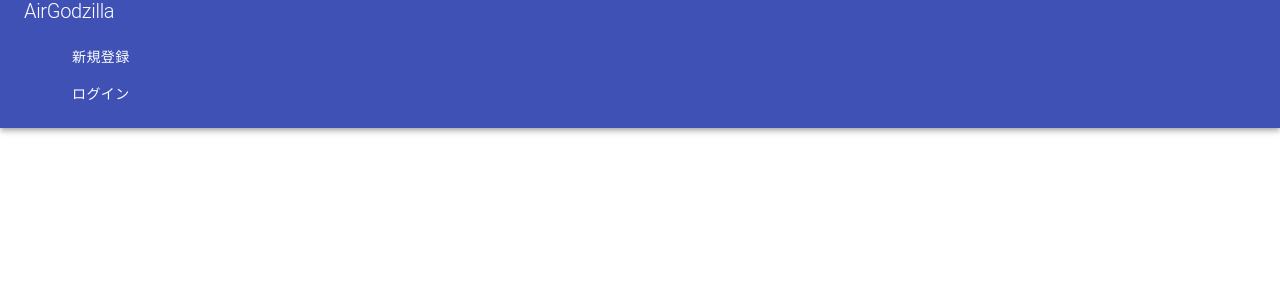
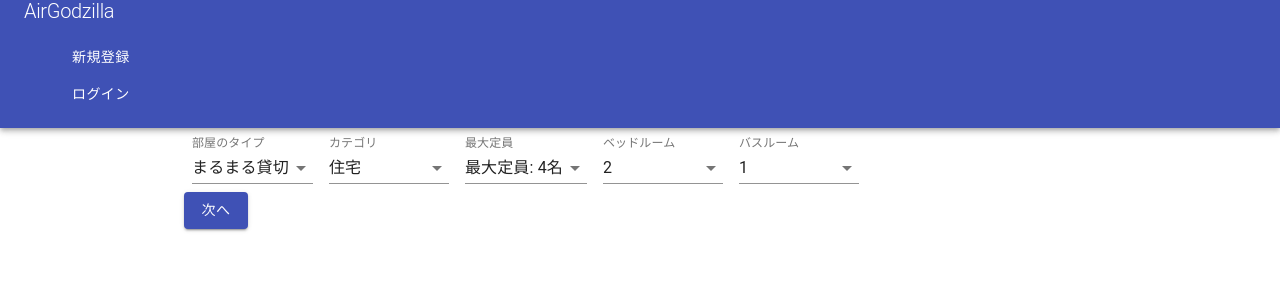
Before and after one commit to machamp0714/AirGodzilla, a React (Create React App) app in the folder front/: page /become-a-host in a window 1280 px wide. Shown: the top 300 px of the page. Built offline with nearby package versions, Linux system fonts and the light colour scheme; no server answers.

Commit message:
CreateRoom Componentを作成

```diff
--- a/front/src/App.js
+++ b/front/src/App.js
@@ -4,6 +4,7 @@ import Navbar from "./components/Layout/Navbar";
 import Signup from "./components/Auth/Signup";
 import Signin from "./components/Auth/Signin";
 import CreateRoom from "./containers/Rooms/CreateRoom";
+import RoomListingName from "./components/Rooms/RoomListingName";
 
 class App extends Component {
   componentDidMount() {
@@ -34,7 +35,11 @@ class App extends Component {
               <Signin login={actions.login} loggedInStatus={loggedInStatus} />
             )}
           />
-          <Route path="/rooms/new" component={CreateRoom} />
+          <Route path="/become-a-host/" component={CreateRoom} />
+          <Route
+            path="/become-a-host/listing-name"
+            component={RoomListingName}
+          />
         </Switch>
       </BrowserRouter>
     );
--- a/front/src/actions/roomAction.js
+++ b/front/src/actions/roomAction.js
@@ -1,5 +1,15 @@
-import { CREATE_SUCCESS, CREATE_ERROR } from "../constants/roomTypes";
+import {
+  STORE_ROOM,
+  CREATE_SUCCESS,
+  CREATE_ERROR
+} from "../constants/roomTypes";
 import httpClient from "../components/Config/axios";
+
+const storeRoom = (key, value) => ({
+  type: STORE_ROOM,
+  payload: value,
+  meta: key
+});
 
 const createSuccess = () => ({
   type: CREATE_SUCCESS
@@ -10,6 +20,12 @@ const createError = (error) => ({
   error
 });
 
+export const storeRoomStatus = (value) => {
+  return (dispatch) => {
+    dispatch(storeRoom(value));
+  };
+};
+
 export const createRoom = (params) => {
   return (dispatch) => {
     httpClient
--- a/front/src/components/Layout/SignedInLinks.js
+++ b/front/src/components/Layout/SignedInLinks.js
@@ -28,7 +28,7 @@ class SignedInLinks extends React.Component {
 
     return (
       <div>
-        <NavLink className="navlink" to="/rooms/new">
+        <NavLink className="navlink" to="/become-a-host">
           Create Room
         </NavLink>
         <IconButton
--- a/front/src/components/Rooms/CreateRoom.js
+++ b/front/src/components/Rooms/CreateRoom.js
@@ -1,9 +1,143 @@
-import React, { Component } from "react";
+import React from "react";
+import { makeStyles } from "@material-ui/core/styles";
+import { Redirect } from "react-router-dom";
+import Container from "@material-ui/core/Container";
+import InputLabel from "@material-ui/core/InputLabel";
+import FormControl from "@material-ui/core/FormControl";
+import Select from "@material-ui/core/Select";
+import MenuItem from "@material-ui/core/MenuItem";
+import Button from "@material-ui/core/Button";
 
-class CreateRoom extends Component {
-  render() {
-    return <div>create room</div>;
+const useStyles = makeStyles((theme) => ({
+  formControl: {
+    margin: theme.spacing(1),
+    minWidth: 120
   }
-}
+}));
+
+const CreateRoom = () => {
+  const classes = useStyles();
+  const [values, setState] = React.useState({
+    home_type: "住宅",
+    room_type: "貸切",
+    accommodate: 4,
+    bed_room: 2,
+    bath_room: 1
+  });
+
+  const [isNext, onSwitch] = React.useState(false);
+
+  const handleChange = (e) => {
+    // oldValuesをスプレッド展開しないとダメ。
+    // stateがundefinedになると、Warning: A component is changing a controlled input of type hidden to be uncontrolled.というエラーが出る。
+    setState((oldValues) => ({
+      ...oldValues,
+      [e.target.name]: e.target.value
+    }));
+  };
+
+  const handleClick = () => {
+    onSwitch(!isNext);
+  };
+
+  if (isNext) {
+    return (
+      <Redirect
+        to={{ pathname: "/become-a-host/listing-name", state: { values } }}
+      />
+    );
+  } else {
+    return (
+      <Container maxWidth="md">
+        <FormControl className={classes.formControl}>
+          <InputLabel id="room_type">部屋のタイプ</InputLabel>
+          <Select
+            value={values.room_type}
+            onChange={handleChange}
+            inputProps={{
+              name: "room_type",
+              id: "room_type"
+            }}
+          >
+            <MenuItem value="貸切">まるまる貸切</MenuItem>
+            <MenuItem value="シェアルーム">シェアルーム</MenuItem>
+            <MenuItem value="個室">個室</MenuItem>
+          </Select>
+        </FormControl>
+
+        <FormControl className={classes.formControl}>
+          <InputLabel id="home_type">カテゴリ</InputLabel>
+          <Select
+            value={values.home_type}
+            onChange={handleChange}
+            inputProps={{
+              name: "home_type",
+              id: "home_type"
+            }}
+          >
+            <MenuItem value="マンション・アパート">
+              マンション・アパート
+            </MenuItem>
+            <MenuItem value="住宅">住宅</MenuItem>
+            <MenuItem value="デザイナーズホテル">デザイナーズホテル</MenuItem>
+          </Select>
+        </FormControl>
+
+        <FormControl className={classes.formControl}>
+          <InputLabel id="accommodate">最大定員</InputLabel>
+          <Select
+            value={values.accommodate}
+            onChange={handleChange}
+            inputProps={{
+              name: "accommodate",
+              id: "accommodate"
+            }}
+          >
+            <MenuItem value={1}>最大定員: 1名</MenuItem>
+            <MenuItem value={2}>最大定員: 2名</MenuItem>
+            <MenuItem value={3}>最大定員: 3名</MenuItem>
+            <MenuItem value={4}>最大定員: 4名</MenuItem>
+          </Select>
+        </FormControl>
+
+        <FormControl className={classes.formControl}>
+          <InputLabel id="bed_room">ベッドルーム</InputLabel>
+          <Select
+            value={values.bed_room}
+            onChange={handleChange}
+            name="bed_room"
+            id="bed_room"
+          >
+            <MenuItem value={1}>1</MenuItem>
+            <MenuItem value={2}>2</MenuItem>
+            <MenuItem value={3}>3</MenuItem>
+            <MenuItem value={4}>4</MenuItem>
+          </Select>
+        </FormControl>
+
+        <FormControl className={classes.formControl}>
+          <InputLabel id="bath_room">バスルーム</InputLabel>
+          <Select
+            value={values.bath_room}
+            onChange={handleChange}
+            name="bath_room"
+            id="bath_room"
+          >
+            <MenuItem value={1}>1</MenuItem>
+            <MenuItem value={2}>2</MenuItem>
+            <MenuItem value={3}>3</MenuItem>
+            <MenuItem value={4}>4</MenuItem>
+          </Select>
+        </FormControl>
+
+        <div className="footer">
+          <Button onClick={handleClick} variant="contained" color="primary">
+            次へ
+          </Button>
+        </div>
+      </Container>
+    );
+  }
+};
 
 export default CreateRoom;
--- /dev/null
+++ b/front/src/components/Rooms/RoomListingName.js
@@ -0,0 +1,8 @@
+import React from "react";
+
+const RoomListingName = (props) => {
+  console.log(props);
+  return <div>listing name</div>;
+};
+
+export default RoomListingName;
--- a/front/src/constants/roomTypes.js
+++ b/front/src/constants/roomTypes.js
@@ -1,2 +1,3 @@
+export const STORE_ROOM = "STORE_ROOM";
 export const CREATE_SUCCESS = "CREATE_SUCCESS";
 export const CREATE_ERROR = "CREATE_ERROR";
--- a/front/src/reducers/roomReducer.js
+++ b/front/src/reducers/roomReducer.js
@@ -1,7 +1,16 @@
-import { CREATE_SUCCESS, CREATE_ERROR } from "../constants/roomTypes";
+import {
+  STORE_ROOM,
+  CREATE_SUCCESS,
+  CREATE_ERROR
+} from "../constants/roomTypes";
 
-const roomReducer = (state = [], action) => {
+const roomReducer = (state = {}, action) => {
   switch (action.type) {
+    case STORE_ROOM:
+      return {
+        ...state,
+        [action.meta.key]: action.payload.value
+      };
     case CREATE_SUCCESS:
       console.log("create success");
       return action.room;
```
